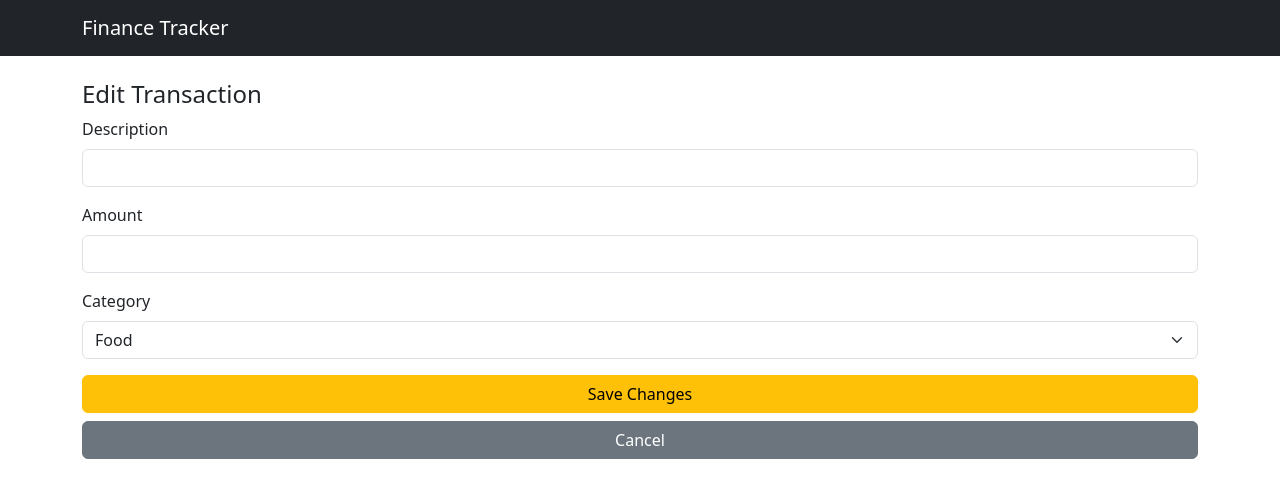
After one commit to nheckers/finance_app, a Flask app: template templates/edit_transaction.html in a window 1280 px wide. The commit adds this page. Shown: the top 498 px of the page. Run offline with Flask 3, Linux system fonts and the light colour scheme; the template is opened without the code that fills it, so the values that code supplies are empty.

Commit message:
Added changes to delete and edit made transactions

```diff
--- a/app.py
+++ b/app.py
@@ -78,6 +78,42 @@ def add_expense():
 
     return render_template("add_expense.html")
 
+# Delete transaction
+@app.route("/delete/<int:transaction_id>", methods=["POST"])
+@login_required
+def delete_transaction(transaction_id):
+    transaction = Transaction.query.get_or_404(transaction_id)
+
+    # Make sure the transaction belongs to the current user
+    if transaction.user_id != current_user.id:
+        flash("You don't have permission to delete this.", "danger")
+        return redirect(url_for("index"))
+
+    db.session.delete(transaction)
+    db.session.commit()
+    return redirect(url_for("index"))
+
+# Edit transaction
+@app.route("/edit/<int:transaction_id>", methods=["GET", "POST"])
+@login_required
+def edit_transaction(transaction_id):
+    transaction = Transaction.query.get_or_404(transaction_id)
+
+    # Make sure the transaction belongs to the current user
+    if transaction.user_id != current_user.id:
+        flash("You don't have permission to edit this.", "danger")
+        return redirect(url_for("index"))
+
+    if request.method == "POST":
+        transaction.description = request.form.get("description")
+        transaction.amount = float(request.form.get("amount"))
+        transaction.category = request.form.get("category")
+
+        db.session.commit()
+        flash("Transaction updated!", "success")
+        return redirect(url_for("index"))
+
+    return render_template("edit_transaction.html", transaction=transaction)
 # Register
 @app.route("/register", methods=["GET", "POST"])
 def register():
--- /dev/null
+++ b/templates/edit_transaction.html
@@ -0,0 +1,36 @@
+{% extends "base.html" %}
+
+{% block content %}
+
+<h4>Edit Transaction</h4>
+<form method="POST">
+    <!-- Description -->
+    <div class="mb-3">
+        <label class="form-label">Description</label>
+        <input type="text" class="form-control" name="description" value="{{ transaction.description }}" required>
+    </div>
+
+    <!-- Amount -->
+    <div class="mb-3">
+        <label class="form-label">Amount</label>
+        <input type="number" class="form-control" name="amount" value="{{ transaction.amount }}" step="0.01" required>
+    </div>
+
+    <!-- Category -->
+    <div class="mb-3">
+        <label class="form-label">Category</label>
+        <select class="form-select" name="category">
+            <option value="Food" {% if transaction.category == "Food" %}selected{% endif %}>Food</option>
+            <option value="Transport" {% if transaction.category == "Transport" %}selected{% endif %}>Transport</option>
+            <option value="Entertainment" {% if transaction.category == "Entertainment" %}selected{% endif %}>Entertainment</option>
+            <option value="Bills" {% if transaction.category == "Bills" %}selected{% endif %}>Bills</option>
+            <option value="Income" {% if transaction.category == "Income" %}selected{% endif %}>Income</option>
+            <option value="Other" {% if transaction.category == "Other" %}selected{% endif %}>Other</option>
+        </select>
+    </div>
+
+    <button type="submit" class="btn btn-warning w-100">Save Changes</button>
+    <a href="/" class="btn btn-secondary w-100 mt-2">Cancel</a>
+</form>
+
+{% endblock %}
```
Also changed, not shown: templates/index.html (+8 -2 lines).
